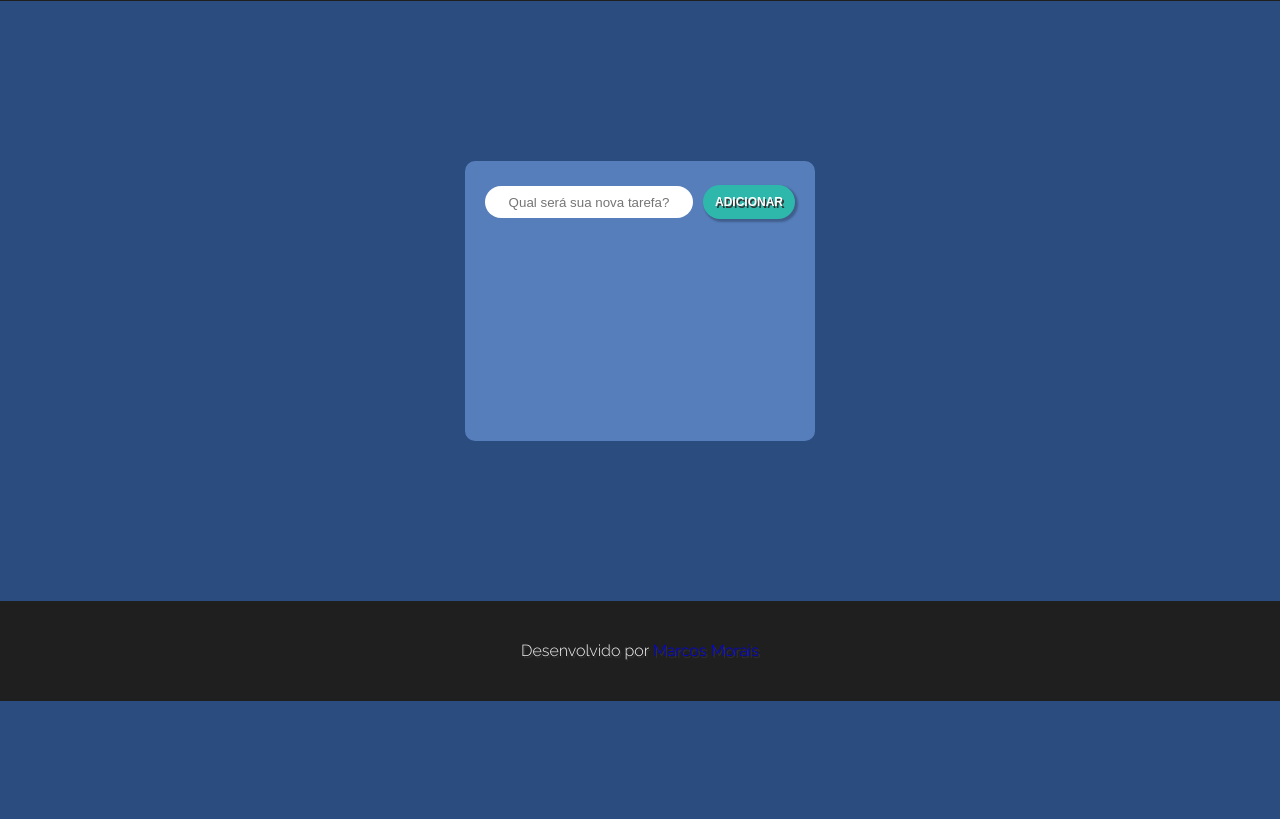
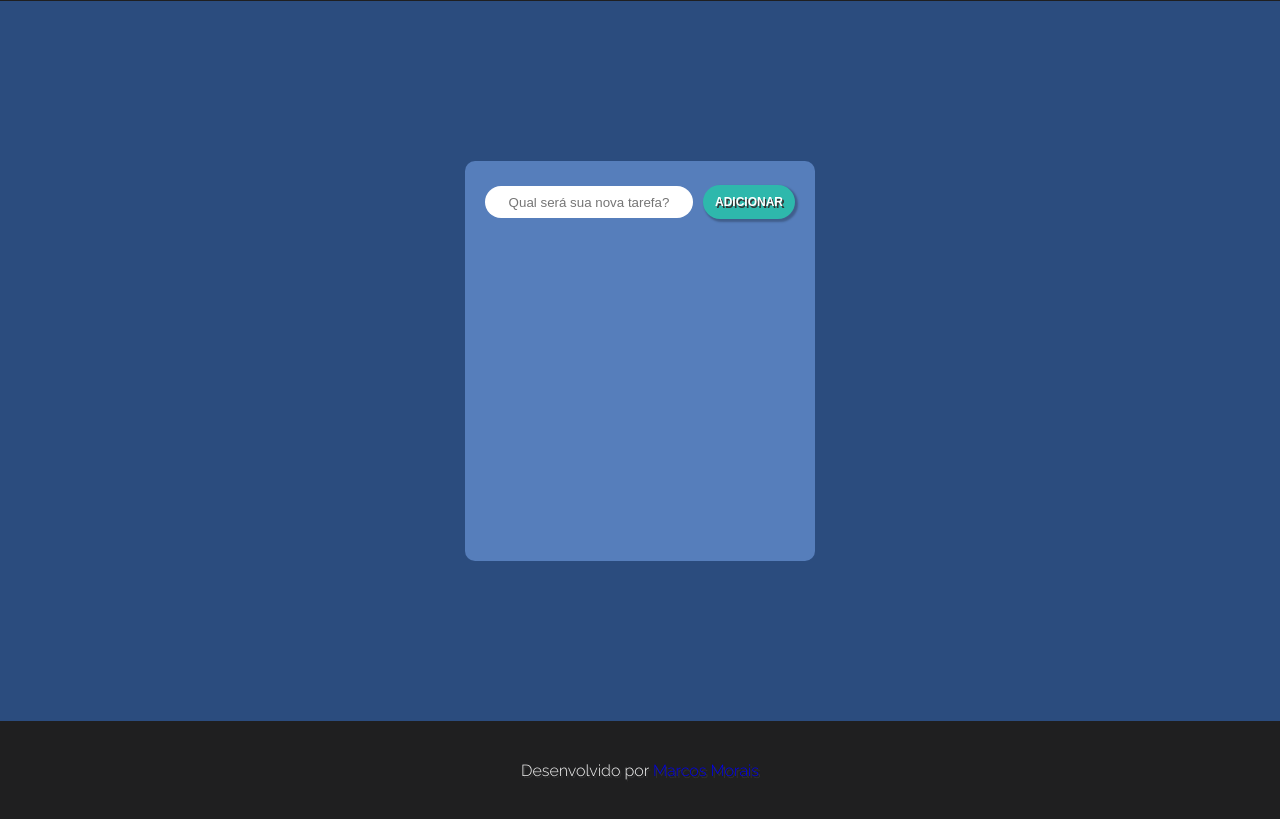
Before and after one commit to mmoraisjr/task-list, a plain HTML site: page index.html in a window 1280 px wide. Shown: the part 99-918 px from the top of the page. Before the commit the page ends 800 px from the top, so only its background shows below. Drawn offline with Linux system fonts and the light colour scheme.

Commit message:
add overflow:auto in main

```diff
--- a/assets/css/main.css
+++ b/assets/css/main.css
@@ -27,8 +27,9 @@ main {
     display: flex;
     flex-direction: column;
     flex-grow: 1;
-    height: 100%;
+    height: 400px;
     margin: 10rem auto;
+    overflow: auto;
 }
 
 .add-task {
```
